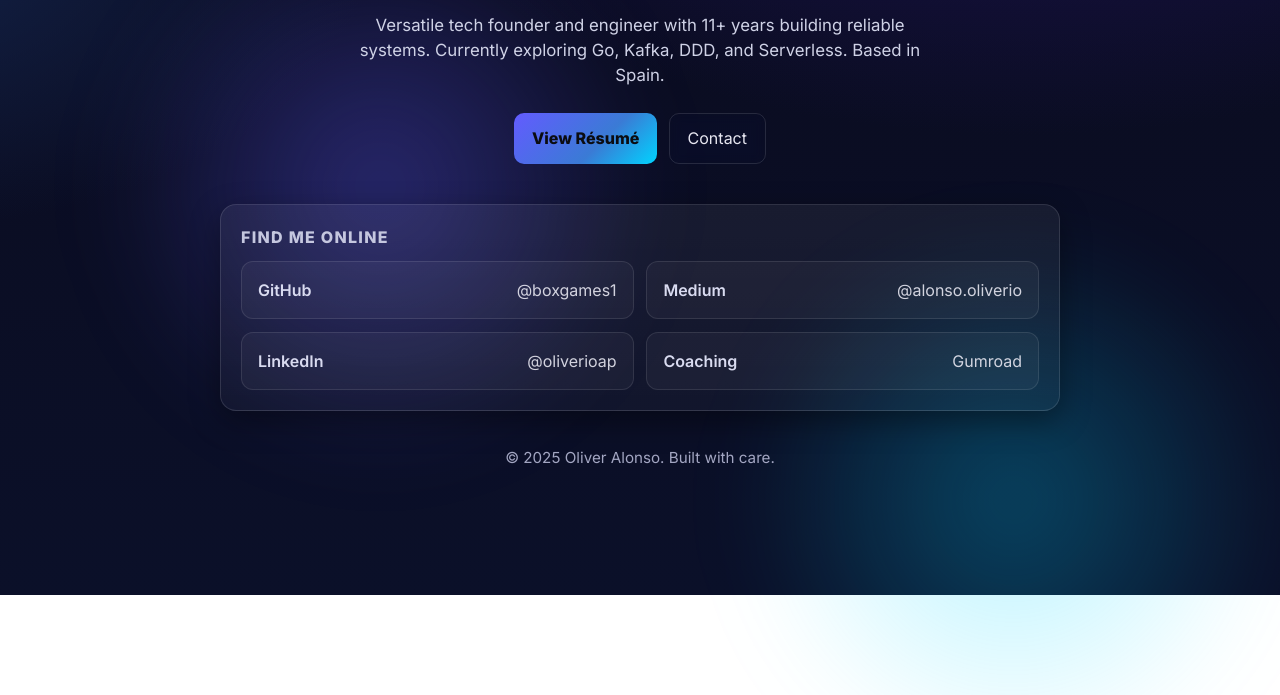
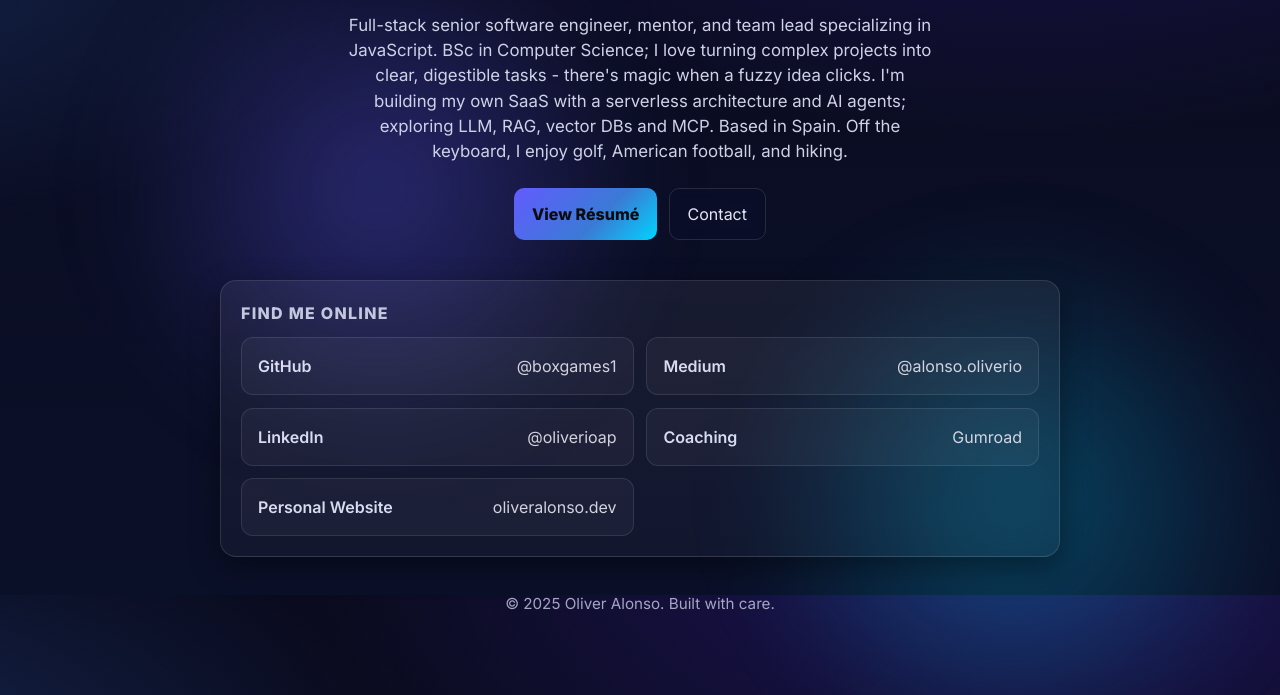
Before and after one commit to boxgames1/olieng.me, a plain HTML site: page index.html in a window 1280 px wide. Shown: the part 205-900 px from the top of the page. Before the commit the page ends 800 px from the top, so only its background shows below. Drawn offline with Linux system fonts and the light colour scheme.

Commit message:
feat: Update desc

```diff
--- a/index.html
+++ b/index.html
@@ -39,9 +39,13 @@
         <h1 class="title">Oliver Alonso</h1>
         <p class="subtitle">Senior Software Engineer</p>
         <p class="tagline">
-          Versatile tech founder and engineer with 11+ years building reliable
-          systems. Currently exploring Go, Kafka, DDD, and Serverless. Based in
-          Spain.
+          Full-stack senior software engineer, mentor, and team lead
+          specializing in JavaScript. BSc in Computer Science; I love turning
+          complex projects into clear, digestible tasks - there's magic when a
+          fuzzy idea clicks. I'm building my own SaaS with a serverless
+          architecture and AI agents; exploring LLM, RAG, vector DBs and MCP.
+          Based in Spain. Off the keyboard, I enjoy golf, American football, and
+          hiking.
         </p>
         <div class="cta">
           <a
@@ -107,6 +111,17 @@
               <span class="value">Gumroad</span>
             </a>
           </li>
+          <li>
+            <a
+              class="link-card"
+              href="https://oliveralonso.dev/"
+              target="_blank"
+              rel="noopener noreferrer"
+            >
+              <span class="label">Personal Website</span>
+              <span class="value">oliveralonso.dev</span>
+            </a>
+          </li>
         </ul>
       </section>
 
```
